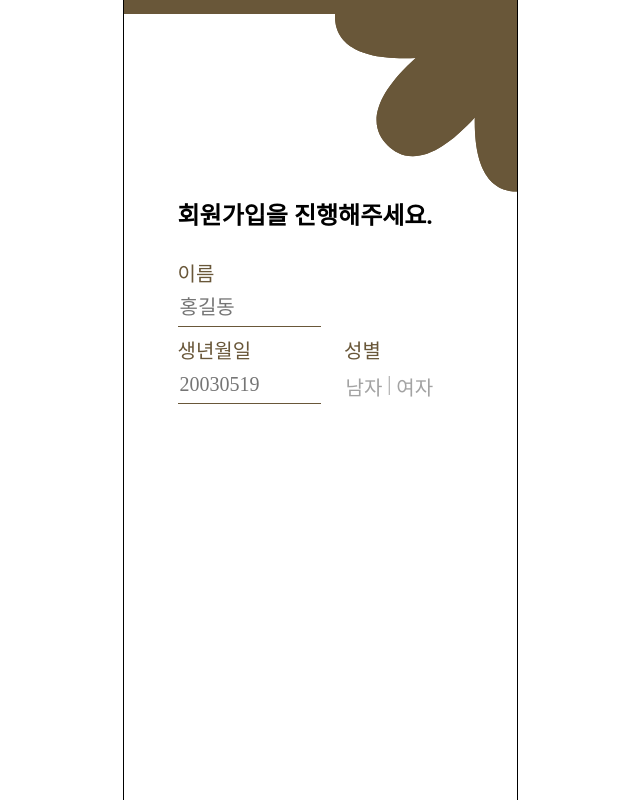
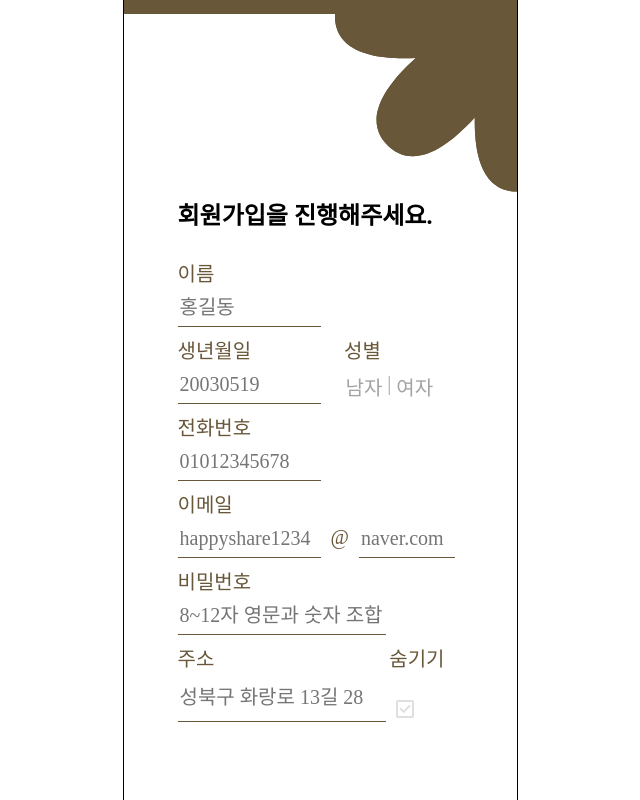
Before and after one commit to 2025-13thHackathon-TeamMinsik/Frontend, a React (Create React App) app: page /StudentSignup5 in a window 1280 px wide. Shown: the whole page, without its empty margins (320-960 px from the left). Built offline with nearby package versions, Linux system fonts and the light colour scheme.

Commit message:
미완성

```diff
--- a/src/pages/StudentSignup5.jsx
+++ b/src/pages/StudentSignup5.jsx
@@ -1,11 +1,15 @@
-import React from "react";
+import React, { useState } from "react";
 import * as S from "../styles/StyledStudentSignup";
-import { useState } from "react";
 
 const StudentSignup5 = () => {
   const [gender, setGender] = useState("");
+  const [isHidden, setIsHidden] = useState(false); // 주소 숨김 여부
+
+  const toggleHidden = () => {
+    setIsHidden(!isHidden);
+  };
+
   return (
-
     <S.Container>
       <S.Bar>
         <img
@@ -15,14 +19,20 @@ const StudentSignup5 = () => {
           height="14px"
         />
       </S.Bar>
-      <S.Title2>
-        회원가입을 진행해주세요.
-      </S.Title2>
+
+      <S.Title2>회원가입을 진행해주세요.</S.Title2>
+
       <S.TextBox>
         <S.Text>이름</S.Text>
-        <S.Input placeholder="홍길동"></S.Input>
-        <S.Box1><S.Text>생년월일</S.Text><S.Text>성별</S.Text></S.Box1>
-        <S.Box2><S.Input placeholder="20030519"></S.Input>
+        <S.Input placeholder="홍길동" />
+
+        <S.Box1>
+          <S.Text>생년월일</S.Text>
+          <S.Text>성별</S.Text>
+        </S.Box1>
+
+        <S.Box2>
+          <S.Input placeholder="20030519" />
           <S.Btn2>
             <span
               className={gender === "남" ? "selected" : ""}
@@ -39,14 +49,49 @@ const StudentSignup5 = () => {
             </span>
           </S.Btn2>
         </S.Box2>
+
+        <S.Text>전화번호</S.Text>
+        <S.Input placeholder="01012345678" />
+
+        <S.Text>이메일</S.Text>
+        <S.emailBox>
+          <S.Input placeholder="happyshare1234" />
+          <S.Text>@</S.Text>
+          <S.emailInput placeholder="naver.com" />
+        </S.emailBox>
+
+        <S.Text>비밀번호</S.Text>
+        <S.Input2 placeholder="8~12자 영문과 숫자 조합" />
+
+        <S.Box3>
+          <S.Text>주소</S.Text>
+          <S.Text>숨기기</S.Text> {/* 글자는 그대로 유지 */}
+        </S.Box3>
+
+        <S.Box4>
+          <S.Input2
+            type={isHidden ? "password" : "text"} // 숨김 처리
+            placeholder="성북구 화랑로 13길 28"
+          />
+          <S.Bbtn onClick={toggleHidden} style={{ cursor: "pointer" }}>
+            <img
+              src={
+                isHidden
+                  ? `${process.env.PUBLIC_URL}/images/click.svg`
+                  : `${process.env.PUBLIC_URL}/images/unclick.svg`
+              }
+              alt="toggle"
+            />
+          </S.Bbtn>
+        </S.Box4>
       </S.TextBox>
+
       <S.Background2>
         <img
           src={`${process.env.PUBLIC_URL}/images/background2.svg`}
           alt="background2"
         />
       </S.Background2>
-
     </S.Container>
   );
 };
--- a/src/styles/StyledStudentSignup.jsx
+++ b/src/styles/StyledStudentSignup.jsx
@@ -176,7 +176,8 @@ line-height: normal;
 `;
 
 export const Input = styled.input`
-color: #A3A3A3;
+color: var(--, #000);
+
 
 /* R20 */
 font-family: Pretendard;
@@ -191,6 +192,24 @@ line-height: normal;
   border-bottom:solid #695739 1px;
   padding-bottom: 7px;
   width: 139px;
+`;
+
+export const Input2 = styled.input`
+color: var(--, #000);
+
+/* R20 */
+font-family: Pretendard;
+font-size: 20px;
+font-style: normal;
+font-weight: 400;
+line-height: normal;
+
+  background: transparent; /* 배경 투명 */
+  border: none;           /* 테두리 없앰 */
+  outline: none;
+  border-bottom:solid #695739 1px;
+  padding-bottom: 7px;
+  width: 204px;
 `;
 
 export const Title2 = styled.div`
@@ -239,3 +258,47 @@ line-height: normal;
 display: flex;
 gap: 5px;
 `;
+
+export const email = styled.div`
+`;
+
+export const emailInput = styled.input`
+color: var(--, #000);
+
+/* R20 */
+font-family: Pretendard;
+font-size: 20px;
+font-style: normal;
+font-weight: 400;
+line-height: normal;
+
+  background: transparent; /* 배경 투명 */
+  border: none;           /* 테두리 없앰 */
+  outline: none;
+  border-bottom:solid #695739 1px;
+  padding-bottom: 7px;
+  width: 92px;
+`;
+
+export const emailBox = styled.div`
+display: flex;
+gap: 10px;
+
+
+`;
+
+export const Box3 = styled.div`
+display: flex;
+flex-direction: row;
+gap: 175px;
+`;
+
+export const Box4 = styled.div`
+display: flex;
+flex-direction: row;
+gap: 10px;
+`;
+
+export const Bbtn = styled.div`
+margin-top: 20px;
+`;
```
Also changed, not shown: public/images/click.svg (added), public/images/unclick.svg (added). Lines whose indentation alone changed are shown as unchanged.
